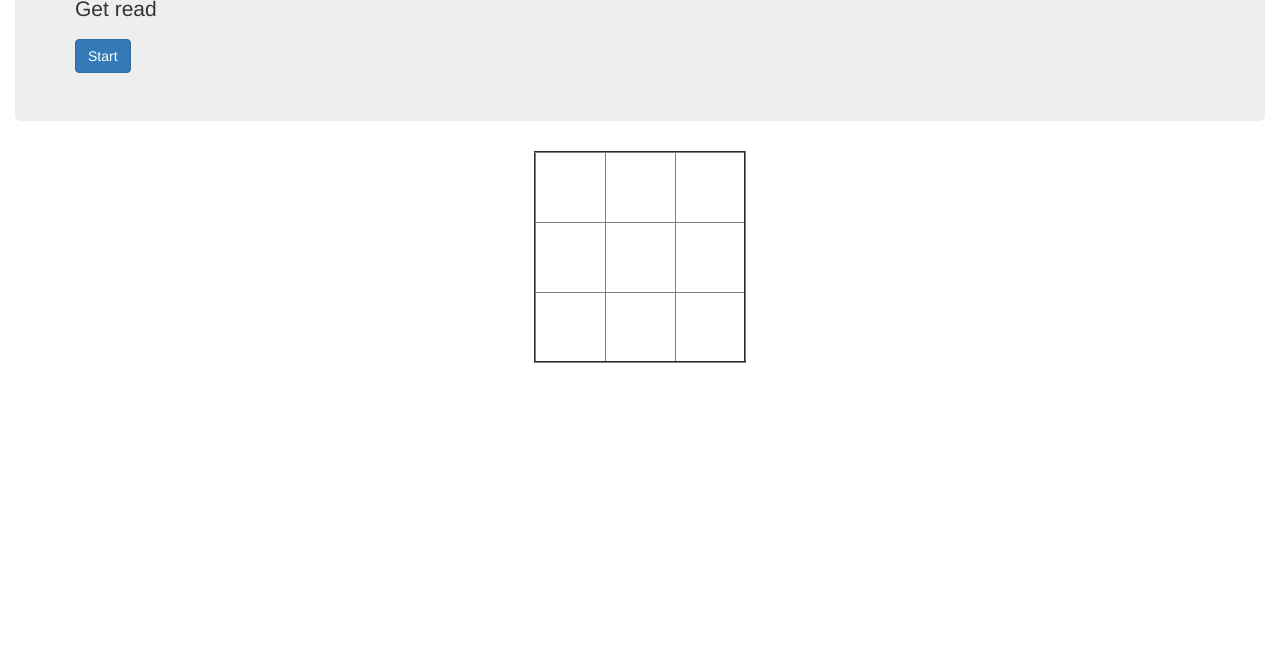
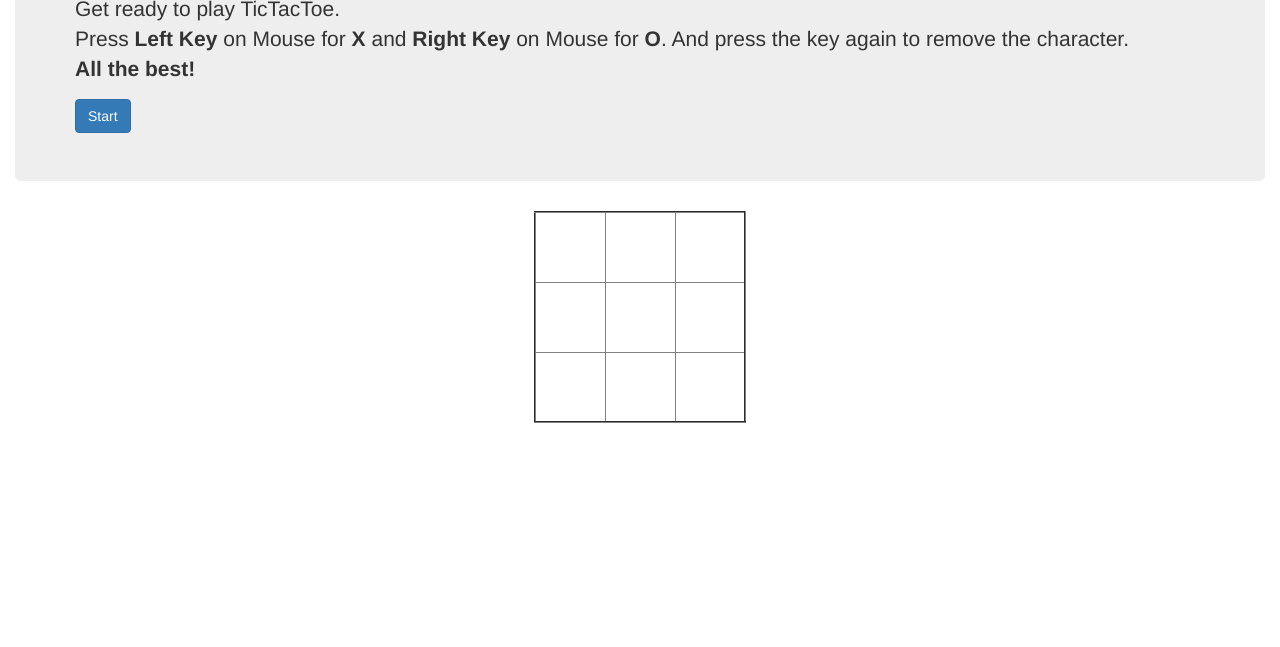
Before and after one commit to iamarav/TicTacToe, a plain HTML site: page index.html in a window 1280 px wide. Shown: the part 153-800 px from the top of the page. Drawn offline with nearby package versions, Linux system fonts and the light colour scheme.

Commit message:
Edited index.html. Added Message

```diff
--- a/index.html
+++ b/index.html
@@ -13,7 +13,7 @@
 	<div class="container-fluid">
 		<div class="jumbotron">
 			<h1>Welcome to Tic Tac Toe</h1>
-			<p>Get read </p>
+			<p>Get ready to play TicTacToe. <br>Press <strong>Left Key</strong> on Mouse for <strong>X</strong> and <strong>Right Key</strong> on Mouse for <strong>O</strong>. And press the key again to remove the character. <br><strong>All the best!</strong> </p>
 			<button class="btn btn-primary" id="start_game" >Start</button>
 		</div>
 		<div class="col-md-12 center">
```
